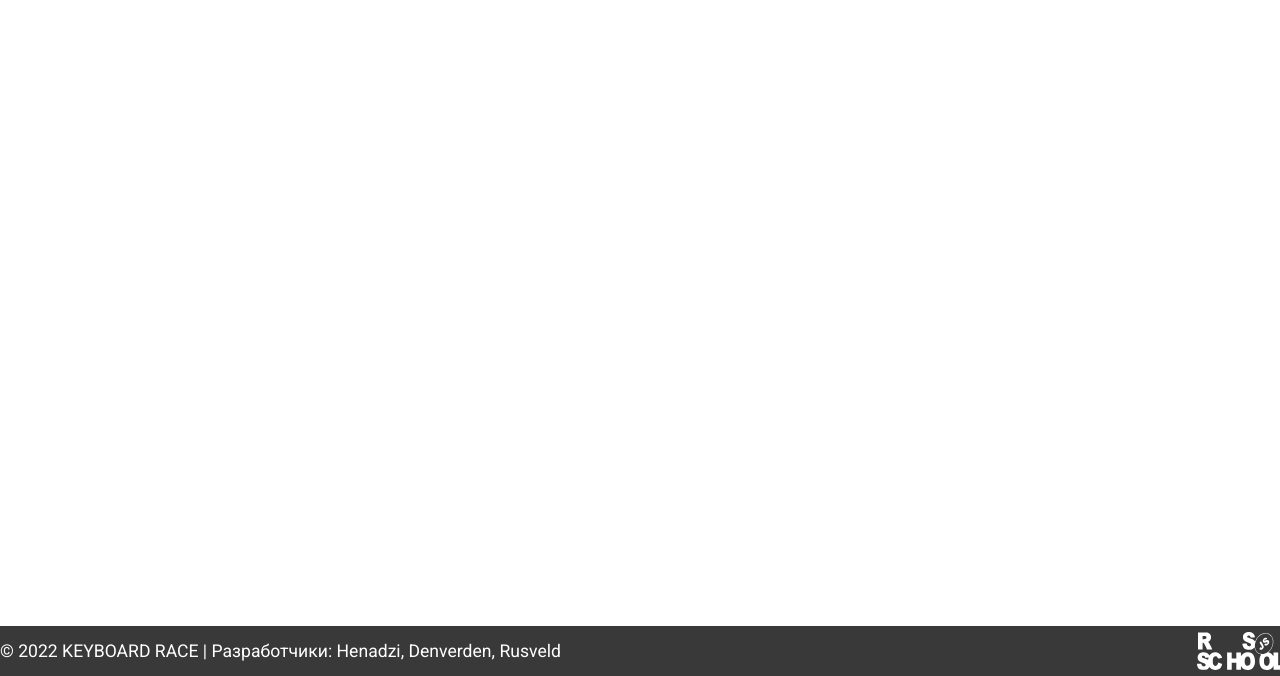
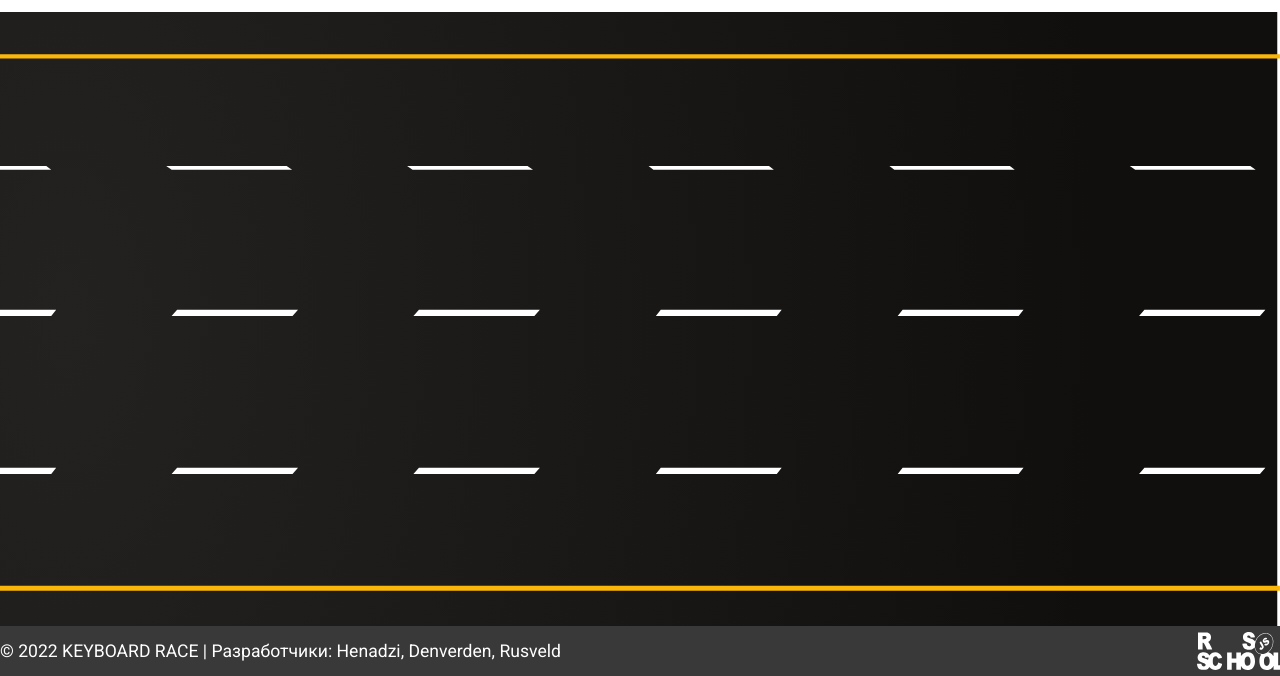
Before and after one commit to denverden/rsclone, a website built with webpack: page src/index.html in a window 1280 px wide. Both pictures are taken after a click on the link "БЫСТРЫЙ СТАРТ". Shown: the part 124-800 px from the top of the page. Built offline with nearby package versions, Linux system fonts and the light colour scheme; no server answers; files whose address does not match are found by name.

Commit message:
feat: img

```diff
--- a/src/components/game/game.scss
+++ b/src/components/game/game.scss
@@ -1,3 +1,14 @@
 .race {
   flex: 1 0 auto;
+  // align-items: flex-end;
+  // justify-content: flex-end;
+  // display: flex;
+  background: url(./road1.svg) no-repeat;
+  background-position: 100% 100%;
+  background-size: cover;
+  // background-position: 50% 100%;
+  // background-size: contain;
+  width: 100%;
+  height: auto;
+  // height: 50vh;
 }
```
Also changed, not shown: src/components/game/road1.svg (added), src/components/game/street.svg (added), src/components/game/street2.svg (added), src/components/learn/street.svg (added).
